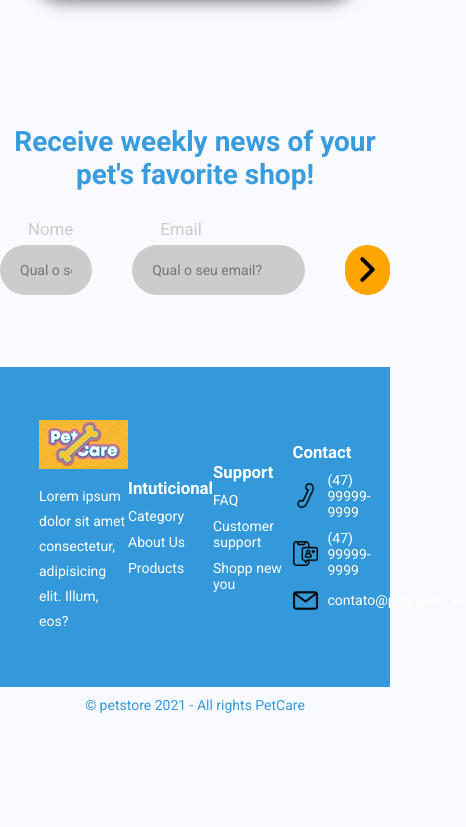
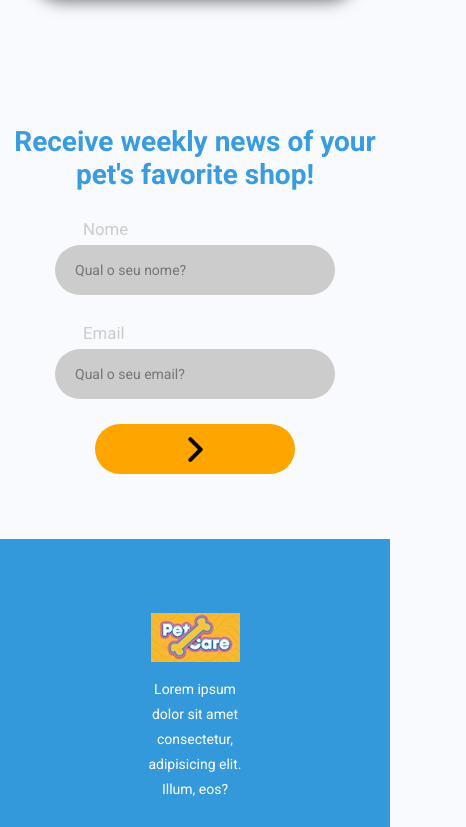
Before and after one commit to wesleywisch/PetShop, a plain HTML site: page index.html in a window 390 px wide. Shown: the part 4131-4958 px from the top of the page, 466 px wide, since content can reach past the window. Before the commit the page ends 4854 px from the top, so only its background shows below. Drawn offline with Linux system fonts and the light colour scheme; files whose address does not match are found by name.

Commit message:
SectionNews, footer e copyright responsivos

```diff
--- a/styles/footer.css
+++ b/styles/footer.css
@@ -72,3 +72,48 @@ footer .footer-Contact ul li img{
   height: 25px;
   margin-right: 10px;
 }
+
+@media screen and (max-width: 1450px) {
+  footer{
+    height: 720px;
+    flex-direction: column;
+    justify-content: center;
+    align-items: center;
+    text-align: center;
+    margin: 1rem auto;
+  }
+
+  footer .footer-marca{
+    margin-left: 0;
+    margin-bottom: 2rem;
+  }
+
+  footer .footer-Intuticional{
+    margin-bottom: 2rem;
+  }
+
+  footer .footer-Intuticional ul{
+    width: 100%;
+  }
+
+  footer .footer-Support{
+    margin-bottom: 2rem;
+  }
+
+  footer .footer-Contact ul li {
+    align-items: center;
+    justify-content: center;
+    flex-direction: column;
+    margin-bottom: 1rem;
+  }
+
+  footer .footer-Contact ul li img{
+    margin-bottom: 0.5rem;
+  }
+}
+
+@media screen and (max-width: 450px) {
+  footer{
+    height: 900px;
+  }
+}
--- a/styles/sectionNews.css
+++ b/styles/sectionNews.css
@@ -81,3 +81,71 @@
   width: 25px;
   height: 25px;
 }
+
+@media screen and (max-width: 1155px) {
+  .section-news{
+    height: 400px;
+  }
+
+  .section-news .news-form form{
+    flex-direction: column;
+    margin: 0 1rem;
+  }
+
+  .section-news .news-form form .news-name{
+    width: 600px;
+    margin-bottom: 2rem;
+    margin-right: 0;
+  }
+
+  .section-news .news-form form .news-email{
+    margin-right: 0;
+  }
+
+  .section-news .news-form form button{
+    width: 200px;
+    height: 50px;
+    padding: 10px;
+  }
+}
+
+@media screen and (max-width: 690px) {
+  .section-news .news-form form .news-name{
+    width: 420px;
+    margin-bottom: 2rem;
+  }
+
+  .section-news .news-form form .news-email{
+    width: 420px;
+  }
+
+  .section-news h4{
+    margin: 0 1rem;
+  }
+
+  .section-news .news-form form button{
+    width: 200px;
+    height: 50px;
+    padding: 10px;
+  }
+}
+
+@media screen and (max-width: 440px) {
+  .section-news .news-form form .news-name{
+    width: 280px;
+  }
+
+  .section-news .news-form form .news-email{
+    width: 280px;
+  }
+
+  .section-news h4{
+    margin-bottom: 2rem;
+  }
+
+  .section-news .news-form form button{
+    width: 200px;
+    height: 50px;
+    padding: 10px;
+  }
+}
```
